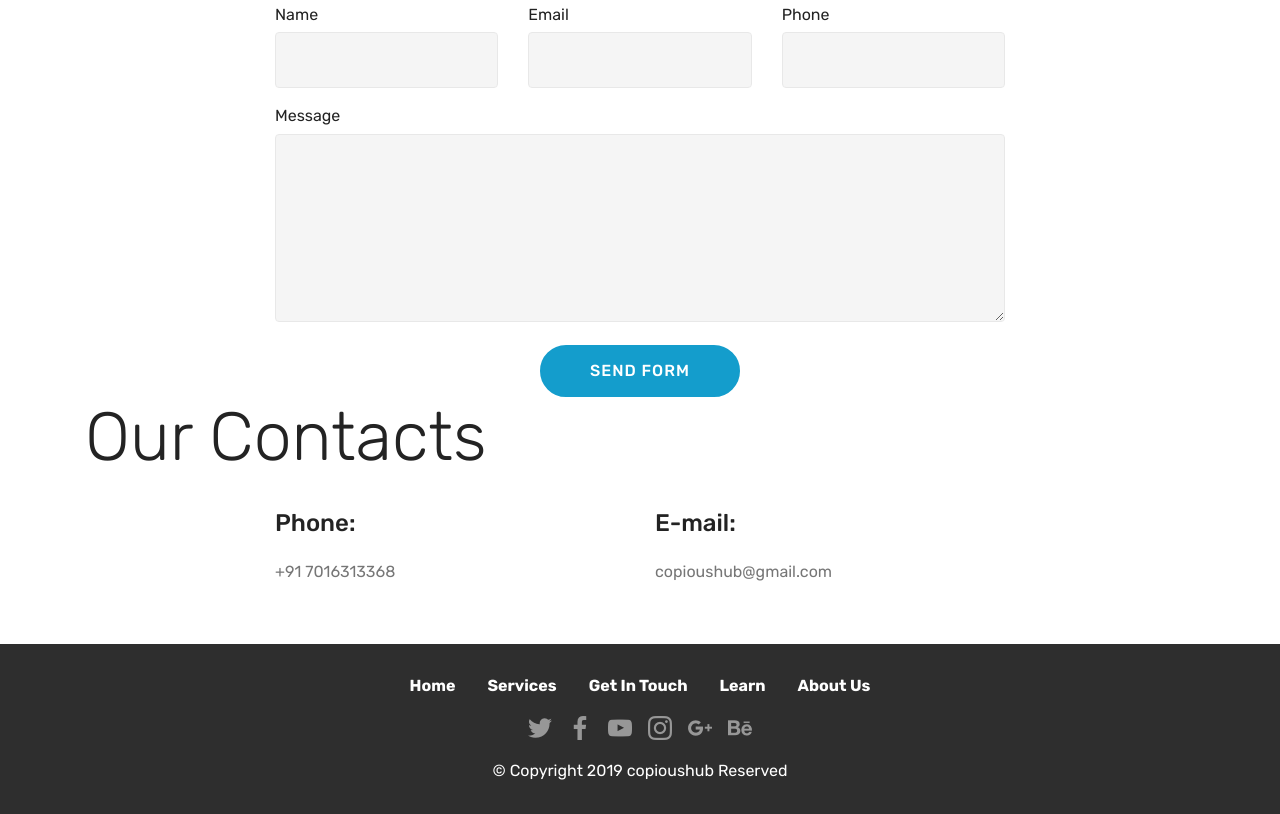
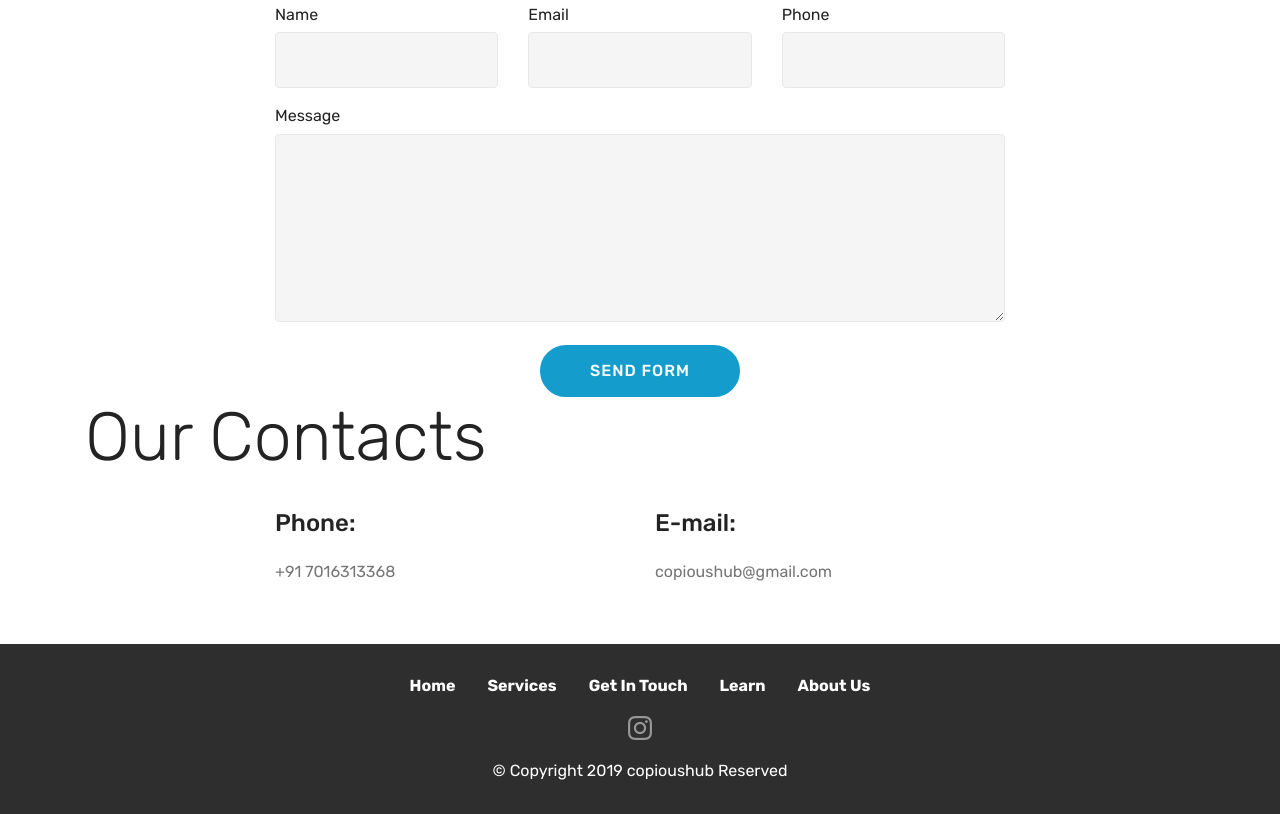
Before and after one commit to Jishan97/copioushub.github.io, a plain HTML site: page index.html in a window 1280 px wide. Shown: the part 2424-3238 px from the top of the page. Drawn offline with Linux system fonts and the light colour scheme; files whose address does not match are found by name.

Commit message:
Update index.html

```diff
--- a/index.html
+++ b/index.html
@@ -398,41 +398,12 @@
             <div class="row social-row">
                 <div class="social-list align-right pb-2">
 
-
-
-
-
-
-                <div class="soc-item">
-                    <a href="#" target="_blank">
-                        <span class="socicon-twitter socicon mbr-iconfont mbr-iconfont-social"></span>
-                    </a>
-                </div>
-                <div class="soc-item">
-                    <a href="#" target="_blank">
-                        <span class="socicon-facebook socicon mbr-iconfont mbr-iconfont-social"></span>
-                    </a>
-                </div>
-                <div class="soc-item">
-                    <a href="#" target="_blank">
-                        <span class="socicon-youtube socicon mbr-iconfont mbr-iconfont-social"></span>
-                    </a>
-                </div>
                 <div class="soc-item">
                     <a href="https://www.instagram.com/copioushub/" target="_blank">
                         <span class="socicon-instagram socicon mbr-iconfont mbr-iconfont-social"></span>
                     </a>
                 </div>
-                <div class="soc-item">
-                    <a href="#" target="_blank">
-                        <span class="socicon-googleplus socicon mbr-iconfont mbr-iconfont-social"></span>
-                    </a>
-                </div>
-                <div class="soc-item">
-                    <a href="#" target="_blank">
-                        <span class="socicon-behance socicon mbr-iconfont mbr-iconfont-social"></span>
-                    </a>
-                </div>
+
                 </div>
             </div>
             <div class="row row-copirayt">
```
